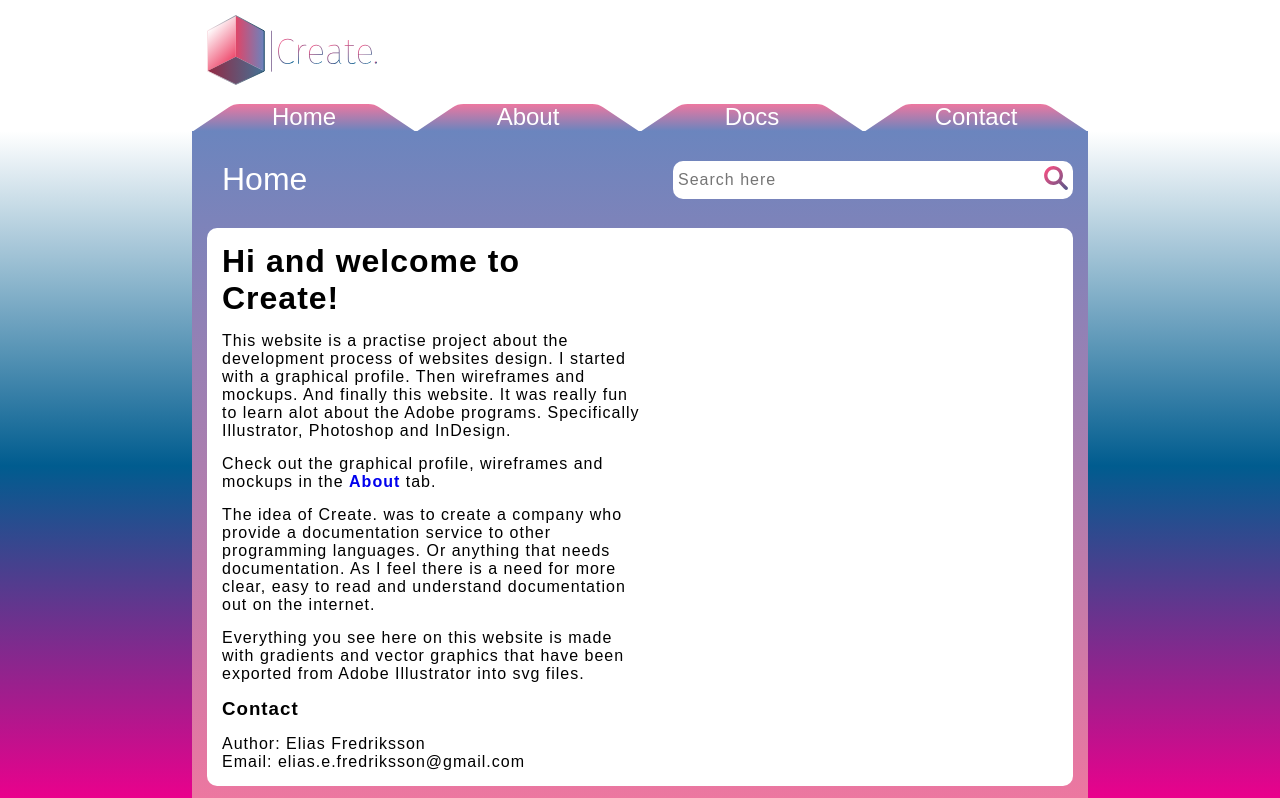
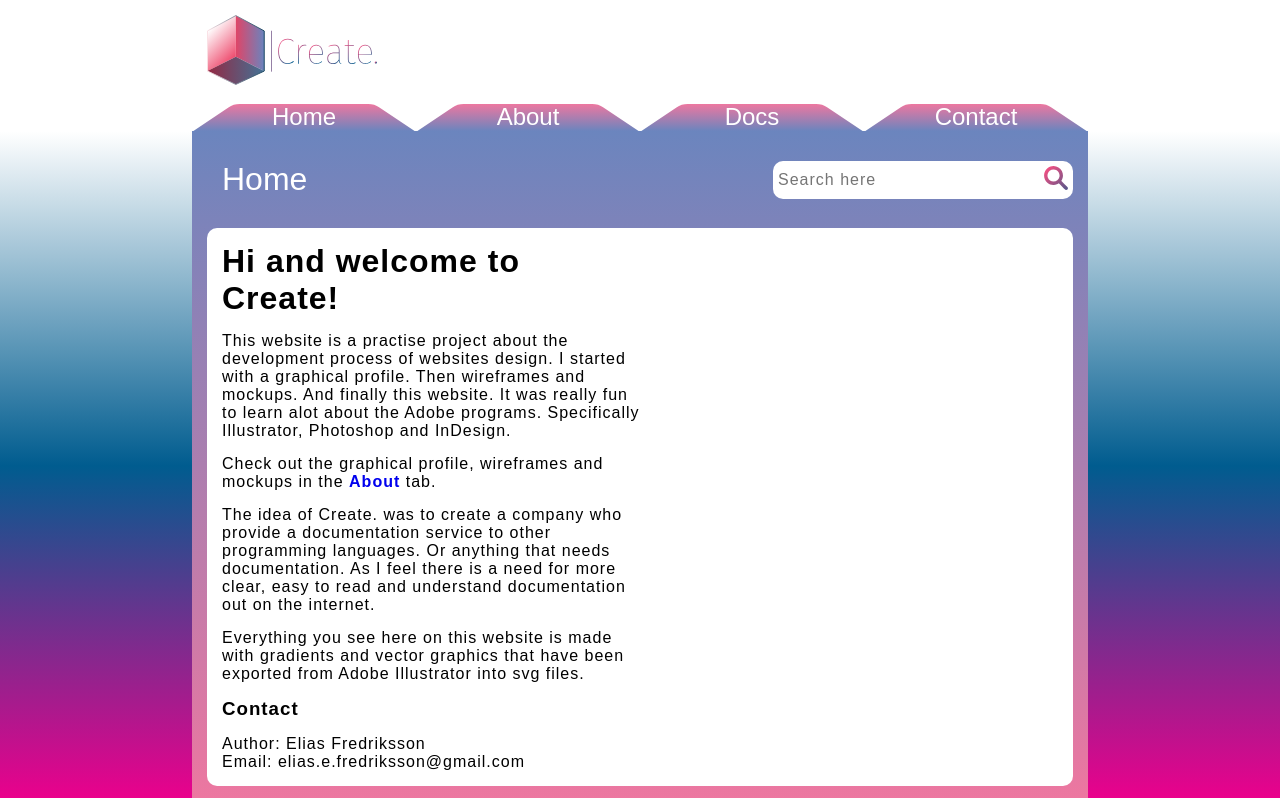
Before and after one commit to EliasFredriksson/Create._Project, a website: page index.html in a window 1280 px wide. Shown: the top 798 px of the page. Drawn offline with Linux system fonts and the light colour scheme; a web font is replaced by a local one.

Commit message:
decreased searchbar width

```diff
--- a/scss/_variables.scss
+++ b/scss/_variables.scss
@@ -29,7 +29,7 @@ $breakpoint-mobile: 640px;
 $breakpoint-tablet: 1024px;
 $breakpoint-desktop: 1440px;
 /* ########### SEARCHBAR ########### */
-$searchbar-width: 400px;
+$searchbar-width: 300px;
 /* ########### CONTACT FORM ########### */
 $submit-button-width: 300px;
 $message-box-height: 400px;
```
Also changed, not shown: css/main.css.
